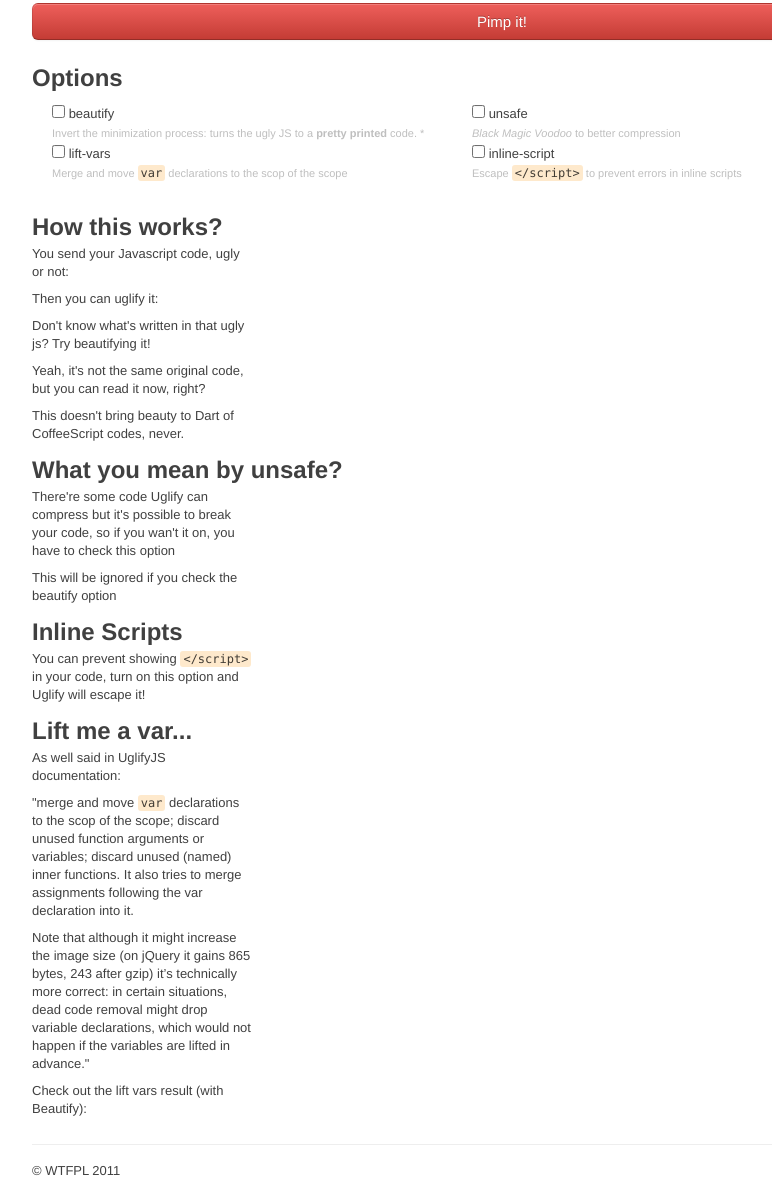
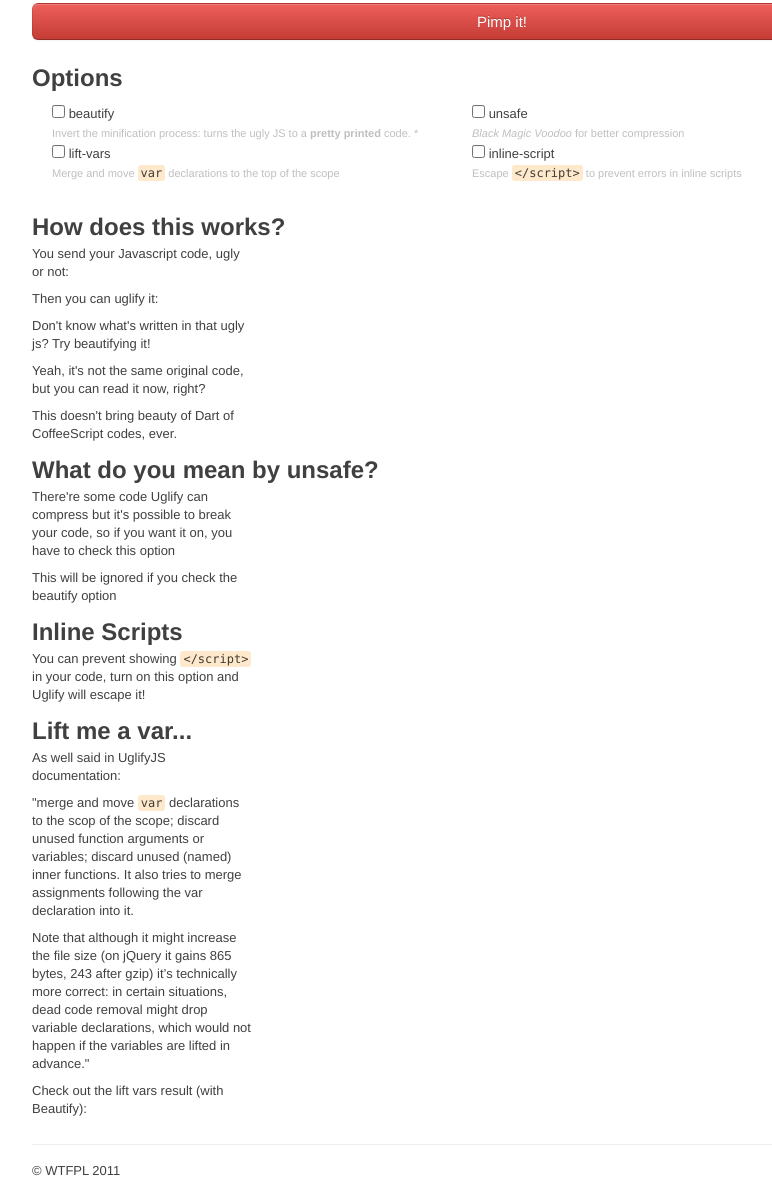
Before and after one commit to seutje/PimpMyCode, a plain HTML site: page index.html in a window 1280 px wide. Shown: the part 431-1620 px from the top of the page, without its empty margins (138-910 px from the left). Drawn offline with Linux system fonts and the light colour scheme.

Commit message:
English issues

```diff
--- a/index.html
+++ b/index.html
@@ -90,7 +90,7 @@
                                     <span>beautify</span>
                                 </label>
                                 <span class="help-block">
-                                  Invert the minimization process: turns the ugly JS to a <strong>pretty printed</strong> code. *
+                                  Invert the minification process: turns the ugly JS to a <strong>pretty printed</strong> code. *
                                 </span>
                             </li>
                             <li>
@@ -99,7 +99,7 @@
                                     <span>lift-vars</span>
                                 </label>
                                 <span class="help-block">
-                                  Merge and move <code>var</code> declarations to the scop of the scope
+                                  Merge and move <code>var</code> declarations to the top of the scope
                                 </span>
                             </li>
                         </ul>
@@ -116,7 +116,7 @@
                                     <span>unsafe</span>
                                 </label>
                                 <span class="help-block">
-                                  <em>Black Magic Voodoo</em> to better compression
+                                  <em>Black Magic Voodoo</em> for better compression
                                 </span>
                             </li>
                             <li>
@@ -135,7 +135,7 @@
         </div>
     </form>
 
-    <h2>How this works?</h2>
+    <h2>How does this works?</h2>
 
     <div class="row">
       <div class="span4">
@@ -161,18 +161,18 @@
 
       <p>Yeah, it's not the same original code, but you can read it now, right?</p>
 
-      <p>This doesn't bring beauty to Dart of CoffeeScript codes, never.</p>
+      <p>This doesn't bring beauty of Dart of CoffeeScript codes, ever.</p>
     </div>
     <div class="span12">
       <script src="https://gist.github.com/1297100.js?file=beautify.js"></script>
     </div>
   </div>
 
-  <h2>What you mean by unsafe?</h2>
+  <h2>What do you mean by unsafe?</h2>
 
   <div class="row">
     <div class="span4">
-      <p>There're some code Uglify can compress but it's possible to break your code, so if you wan't it on, you have to check this option</p>
+      <p>There're some code Uglify can compress but it's possible to break your code, so if you want it on, you have to check this option</p>
 
       <p>This will be ignored if you check the beautify option</p>
     </div>
@@ -199,7 +199,7 @@
       <p>As well said in UglifyJS documentation:</p>
       <p>"merge and move <code>var</code> declarations to the scop of the scope; discard unused function arguments or variables; discard unused (named) inner functions. It also tries to merge assignments following the var declaration into it.</p>
 
-      <p>Note that although it might increase the image size (on jQuery it gains 865 bytes, 243 after gzip) it’s technically more correct: in certain situations, dead code removal might drop variable declarations, which would not happen if the variables are lifted in advance."</p>
+      <p>Note that although it might increase the file size (on jQuery it gains 865 bytes, 243 after gzip) it’s technically more correct: in certain situations, dead code removal might drop variable declarations, which would not happen if the variables are lifted in advance."</p>
     </div>
     <div class="span12">
       <script src="https://gist.github.com/1297100.js?file=liftVars.js"></script>
```
